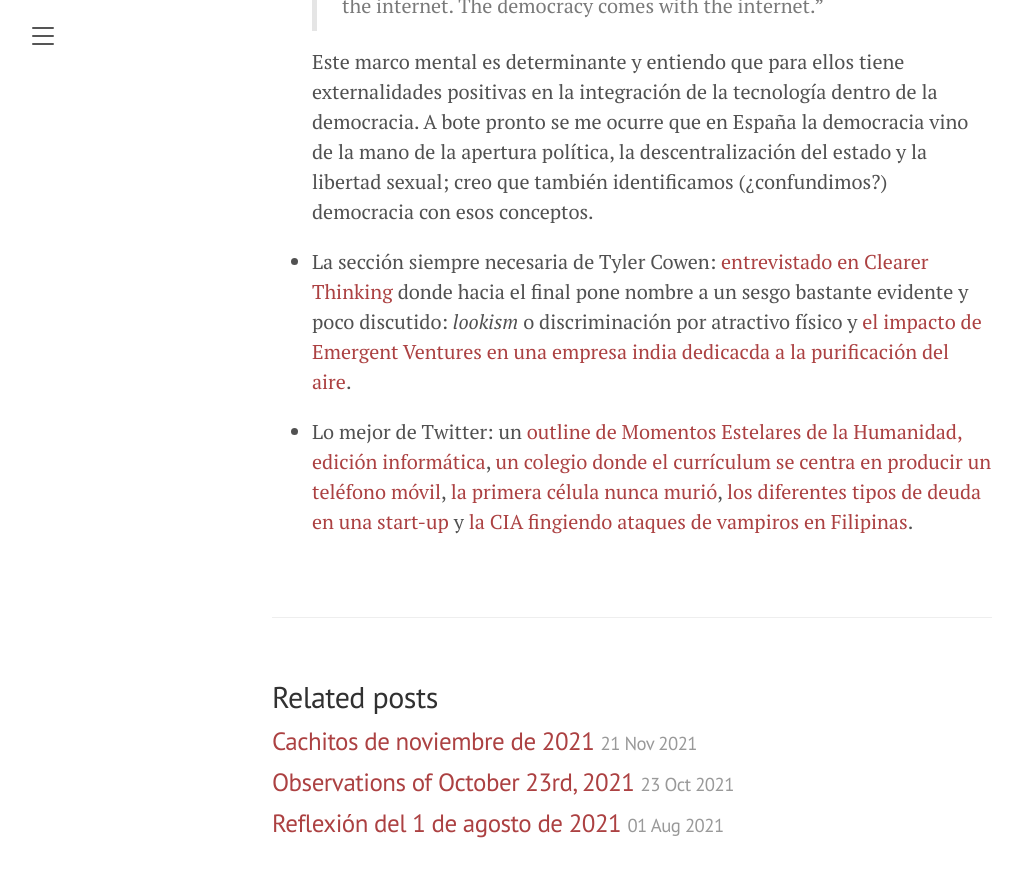
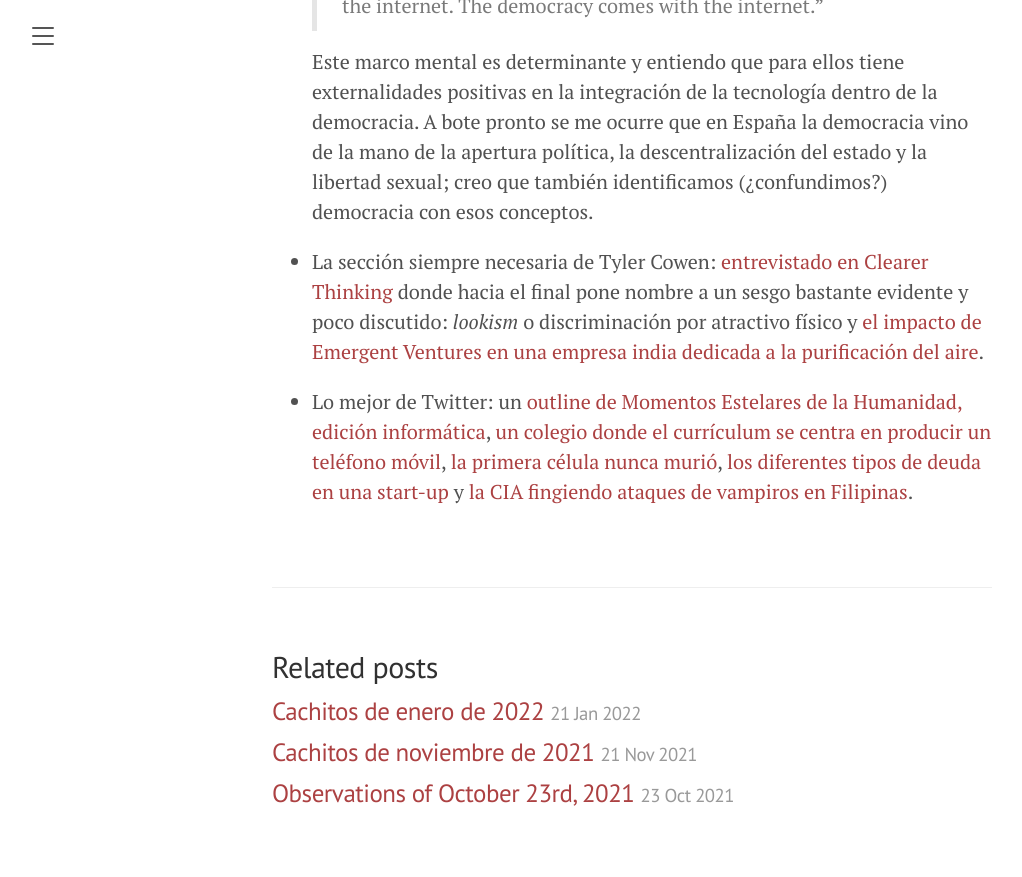
Before and after one commit to rbarbadillo/rbarbadillo.github.io, a Jekyll site: the page built from _posts/2021-12-20-cachitos-de-diciembre.md, in a window 1280 px wide and 900 px high, scrolled down 2657 px. Shown: the top 877 px of the window, without its empty margins (8-1030 px from the left). Built offline with Jekyll 4.4.1, drawn with Linux system fonts in a browser that asks for light colours.

Commit message:
Add 2022-01-21-cachitos-de-enero.md

```diff
--- a/_posts/2021-12-20-cachitos-de-diciembre.md
+++ b/_posts/2021-12-20-cachitos-de-diciembre.md
@@ -34,7 +34,7 @@
     Este marco mental es determinante y entiendo que para ellos tiene externalidades positivas en la integración de la tecnología dentro de la democracia. A bote pronto se me ocurre que en España la democracia vino de la mano de la apertura política, la descentralización del estado y la libertad sexual; creo que también identificamos (¿confundimos?) democracia con esos conceptos.
 
 
-- La sección siempre necesaria de Tyler Cowen: [entrevistado en Clearer Thinking](https://open.spotify.com/episode/2kUb0W1EopP9riN6I1GTyc?si=fa7ea16389134459){:target="_blank"} donde hacia el final pone nombre a un sesgo bastante evidente y poco discutido: _lookism_ o discriminación por atractivo físico y [el impacto de Emergent Ventures en una empresa india dedicacda a la purificación del aire](https://angadmakes.medium.com/emergent-ventures-changes-lives-it-changed-mine-49c2d6c2c18d).
+- La sección siempre necesaria de Tyler Cowen: [entrevistado en Clearer Thinking](https://open.spotify.com/episode/2kUb0W1EopP9riN6I1GTyc?si=fa7ea16389134459){:target="_blank"} donde hacia el final pone nombre a un sesgo bastante evidente y poco discutido: _lookism_ o discriminación por atractivo físico y [el impacto de Emergent Ventures en una empresa india dedicada a la purificación del aire](https://angadmakes.medium.com/emergent-ventures-changes-lives-it-changed-mine-49c2d6c2c18d).
 
 
 - Lo mejor de Twitter: un [outline de Momentos Estelares de la Humanidad, edición informática](https://twitter.com/ArturoHerrero/status/1468366056939220994), [un colegio donde el currículum se centra en producir un teléfono móvil](https://twitter.com/sergeykarayev/status/1462815199883264000), [la primera célula nunca murió](https://twitter.com/Plinz/status/1462512267556110337), [los diferentes tipos de deuda en una start-up](https://twitter.com/emollick/status/1464701268740485129) y [la CIA fingiendo ataques de vampiros en Filipinas](https://twitter.com/hornedbride/status/1467942929063104512).
```
Also changed, not shown: _posts/2022-01-21-cachitos-de-enero.md (added, +23 -0 lines).
